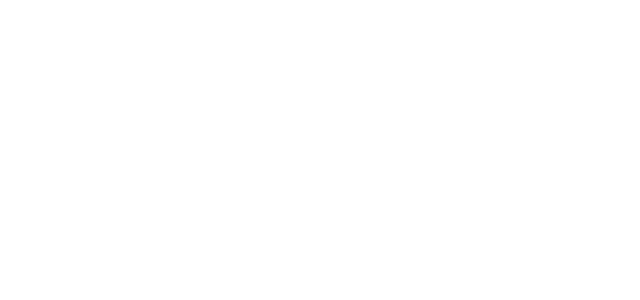
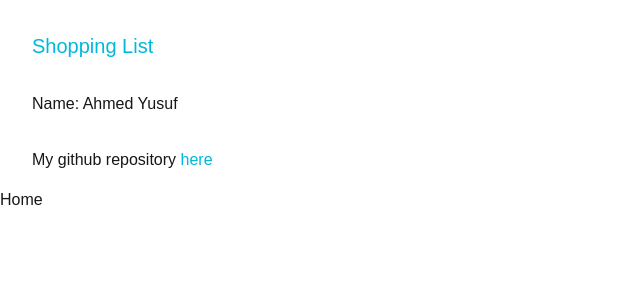
Before and after one commit to Ahmed-Yusuf-1/cprg306-assignments, a Next.js app: page /week-2 in a window 1280 px wide. Shown: the top 300 px of the page, without its empty margins (0-640 px from the left). Built offline with nearby package versions, Linux system fonts and the light colour scheme.

Commit message:
assignment 2 commit

```diff
--- a/app/page.js
+++ b/app/page.js
@@ -1,8 +1,12 @@
+import Link from "next/link";
 
 export default function Home() {
   return (
     <main>
-
+      <h1 className="text-3xl text-center pt-5 underline">CPRG 306: Web Development 2 - Assignments</h1>
+      <ul className="text-xl pl-20 pt-5 space-y-2 text-cyan-500">
+        <li className=" hover:text-cyan-800"><Link href="/week-2">Week 2</Link></li>
+      </ul>
     </main>
   );
 }
--- /dev/null
+++ b/app/week-2/_components/student-info.js
@@ -0,0 +1,10 @@
+import Link from "next/link";
+
+export default function StudentInfo(){
+    return(
+        <main>
+        <p className=" ml-8 mt-8 mr-8 mb-4" >Name: Ahmed Yusuf</p>
+        <p className=" ml-8 mt-8 mr-8 mb-4">My github repository <Link href="https://github.com/Ahmed-Yusuf-1/cprg306-assignments.git" className="text-cyan-500 hover:underline">here</Link></p>
+        </main>
+    );
+};
--- a/app/week-2/page.js
+++ b/app/week-2/page.js
@@ -1,9 +1,12 @@
-
+import StudentInfo from "./_components/student-info";
+import Link from "next/link";
 
 export default function week2(){
     return(
         <main>
-
+            <h1 className="text-cyan-500 text-xl ml-8 mt-8 mr-8 mb-8">Shopping List</h1>
+            <StudentInfo />
+            <Link href="/">Home</Link>
         </main>
     );
 }
```
